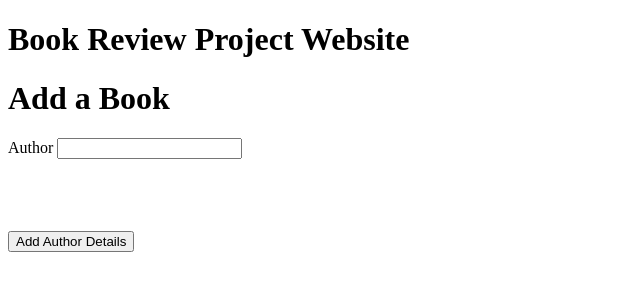
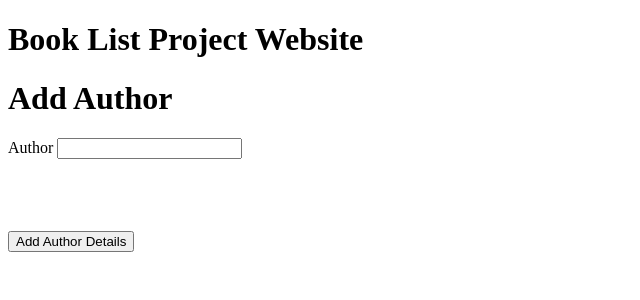
Before and after one commit to MarkR1966/BookReview2, a Flask app: page /addauthor in a window 1280 px wide. Shown: the part 26-326 px from the top of the page, without its empty margins (0-640 px from the left). Run offline with Flask 2, Linux system fonts and the light colour scheme; the visitor is signed in with stand-in values (Sample User, id 1).

Commit message:
Updating Readme.md

```diff
--- a/application/templates/addauthor.html
+++ b/application/templates/addauthor.html
@@ -1,8 +1,8 @@
 {% extends "layout.html" %}
 
 {% block body_content %}
-    <h1>Book Review Project Website</h1>
-    <h1>Add a Book</h1>
+    <h1>Book List Project Website</h1>
+    <h1>Add Author</h1>
     <div class='form'>
         <form method='POST' action=''>
             {{ form.hidden_tag() }}
```
